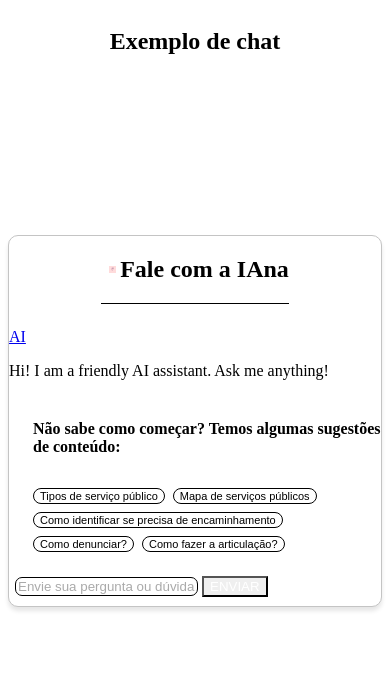
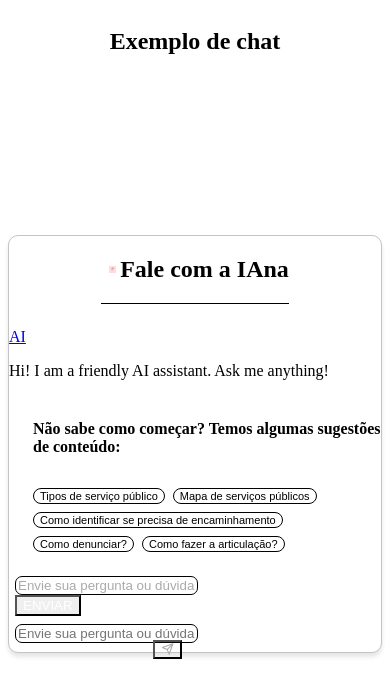
Before and after one commit to mapadoacolhimento/boas-vindas-chatbot, a Next.js app in the folder packages/ui/: page / in a window 390 px wide. Shown: the top 698 px of the page. Built offline with nearby package versions, Linux system fonts and the light colour scheme.

Commit message:
Adicionando componente de botão mobile, fiz a implementação de estilo especificado no layout

```diff
--- a/packages/ui/components/Chat.tsx
+++ b/packages/ui/components/Chat.tsx
@@ -2,10 +2,11 @@
 
 import { useEffect, useState } from "react";
 import { useCookies } from "react-cookie";
-import { Button, Input, HStack, Box, VStack } from "@chakra-ui/react";
+import { Button, Input, HStack, Box, VStack, InputGroup, InputRightElement } from "@chakra-ui/react";
 
 import ChatLine, { type ChatGPTMessage, LoadingChatLine } from "./ChatLine";
 import ChatSuggestions from "@/components/ChatSuggestions";
+import SendMessageIcon from "@/components/SendMessageIcon";
 
 const COOKIE_NAME = "nextjs-example-ai-chat-gpt3";
 
@@ -18,7 +19,11 @@ export const initialMessages: ChatGPTMessage[] = [
 ];
 
 const InputMessage = ({ input, setInput, sendMessage }: any) => (
-  <HStack spacing={4} px={6} w={"full"}>
+  <>
+    <HStack
+      display={{ base: "none", md: "flex" }}
+      spacing={4} px={6} w={"full"}
+    >
         <Box flex="1">
           <Input
             _hover={{
@@ -78,6 +83,46 @@ const InputMessage = ({ input, setInput, sendMessage }: any) => (
           Enviar
         </Button>
     </HStack>
+    <HStack
+        display={{base: "flex", md: "none"}}
+        spacing={4} px={6} w={"full"}>
+        <InputGroup size='lg'>
+          <Input
+            type={'text'}
+            aria-label="input chat"
+            placeholder="Envie sua pergunta ou dúvida"
+            _placeholder={{
+              opacity: 1,
+              color: "brand.mainGray",
+              size: "md",
+              fontsize: "13px",
+              fontWeight: "400",
+            }}
+            borderRadius="7px"
+            border="1px solid"
+            borderColor="brand.lightGray"
+            _hover={{
+              borderWidth: "1px",
+              borderStyle: "solid",
+              borderColor: "brand.mediumPurple",
+              boxShadow: "0px 3px 10px 0px #0000001a",
+            }}
+            _focus={{
+              borderWidth: "1px",
+              borderStyle: "solid",
+              borderColor: "brand.mediumPurple",
+              boxShadow: "0px 3px 10px 0px #0000001a",
+            }}
+          />
+          <InputRightElement px={"16px"} py={"16px"}>
+            <Button size='lg' bg="transparent">
+              <SendMessageIcon />
+            </Button>
+          </InputRightElement>
+        </InputGroup>
+      </HStack>
+  </>
+
 );
 
 export default function Chat() {
```
Lines whose indentation alone changed are shown as unchanged.
